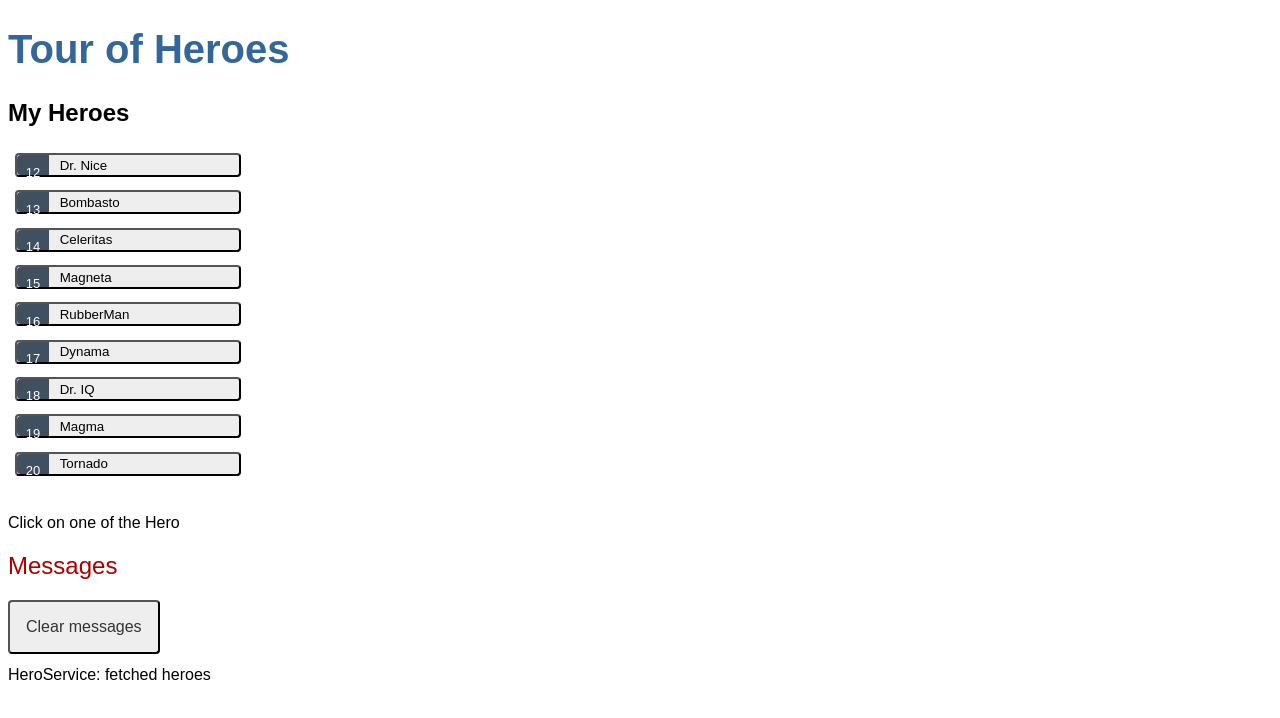
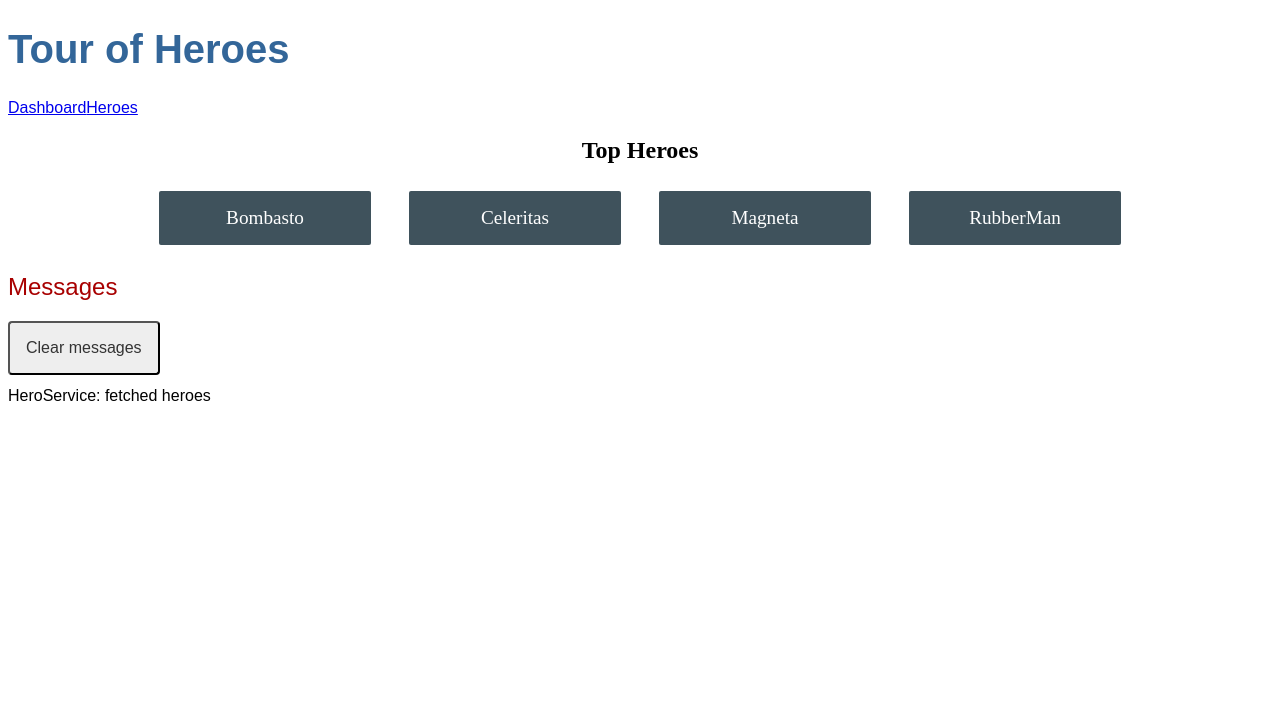
Before and after one commit to wuyeelok/angular-tour-of-heroes, an Angular app: page /dashboard in a window 1280 px wide. Before the commit this address led to /. Shown: the top 718 px of the page. Built offline with nearby package versions, Linux system fonts and the light colour scheme.

Commit message:
Nav: Basic navigation

```diff
--- a/src/app/app.component.html
+++ b/src/app/app.component.html
@@ -1,3 +1,7 @@
 <h1>{{ title }}</h1>
-<app-heroes></app-heroes>
+<nav>
+  <a routerLink="/dashboard">Dashboard</a>
+  <a routerLink="/heroes">Heroes</a>
+</nav>
+<router-outlet></router-outlet>
 <app-messages></app-messages>
--- a/src/app/app.component.ts
+++ b/src/app/app.component.ts
@@ -1,12 +1,12 @@
 import { Component } from '@angular/core';
-import { RouterOutlet } from '@angular/router';
+import { RouterOutlet, RouterLink } from '@angular/router';
 import { HeroesComponent } from './heroes/heroes.component';
 import { MessagesComponent } from './messages/messages.component';
 
 @Component({
   selector: 'app-root',
   standalone: true,
-  imports: [RouterOutlet, HeroesComponent, MessagesComponent],
+  imports: [RouterOutlet, HeroesComponent, MessagesComponent, RouterLink],
   templateUrl: './app.component.html',
   styleUrl: './app.component.scss',
 })
--- a/src/app/app.routes.ts
+++ b/src/app/app.routes.ts
@@ -1,3 +1,9 @@
 import { Routes } from '@angular/router';
+import { HeroesComponent } from './heroes/heroes.component';
+import { DashboardComponent } from './dashboard/dashboard.component';
 
-export const routes: Routes = [];
+export const routes: Routes = [
+  { path: 'heroes', component: HeroesComponent },
+  { path: 'dashboard', component: DashboardComponent },
+  { path: '', redirectTo: '/dashboard', pathMatch: 'full' },
+];
--- /dev/null
+++ b/src/app/dashboard/dashboard.component.html
@@ -0,0 +1,6 @@
+<h2>Top Heroes</h2>
+<div class="heroes-menu">
+  @for (hero of heroes; track hero.id) {
+  <a href="">{{ hero.name }}</a>
+  }
+</div>
--- /dev/null
+++ b/src/app/dashboard/dashboard.component.scss
@@ -0,0 +1,50 @@
+/* DashboardComponent's private CSS styles */
+
+h2 {
+  text-align: center;
+}
+
+.heroes-menu {
+  padding: 0;
+  margin: auto;
+  max-width: 1000px;
+
+  /* flexbox */
+  display: flex;
+  flex-direction: row;
+  flex-wrap: wrap;
+  justify-content: space-around;
+  align-content: flex-start;
+  align-items: flex-start;
+}
+
+a {
+  background-color: #3f525c;
+  border-radius: 2px;
+  padding: 1rem;
+  font-size: 1.2rem;
+  text-decoration: none;
+  display: inline-block;
+  color: #fff;
+  text-align: center;
+  width: 100%;
+  min-width: 70px;
+  margin: 0.5rem auto;
+  box-sizing: border-box;
+
+  /* flexbox */
+  order: 0;
+  flex: 0 1 auto;
+  align-self: auto;
+}
+
+@media (min-width: 600px) {
+  a {
+    width: 18%;
+    box-sizing: content-box;
+  }
+}
+
+a:hover {
+  background-color: #000;
+}
--- /dev/null
+++ b/src/app/dashboard/dashboard.component.ts
@@ -0,0 +1,26 @@
+import { Component, OnInit } from '@angular/core';
+import { Hero } from '../hero';
+import { HeroService } from '../hero.service';
+
+@Component({
+  selector: 'app-dashboard',
+  standalone: true,
+  imports: [],
+  templateUrl: './dashboard.component.html',
+  styleUrl: './dashboard.component.scss',
+})
+export class DashboardComponent implements OnInit {
+  heroes: Hero[] = [];
+
+  constructor(private heroService: HeroService) {}
+
+  ngOnInit(): void {
+    this.getHeroes();
+  }
+
+  getHeroes(): void {
+    this.heroService
+      .getHeroes()
+      .subscribe((h) => (this.heroes = h.slice(1, 5)));
+  }
+}
```
Also changed, not shown: 1 other file (tests, documents, lock files or other folders).
